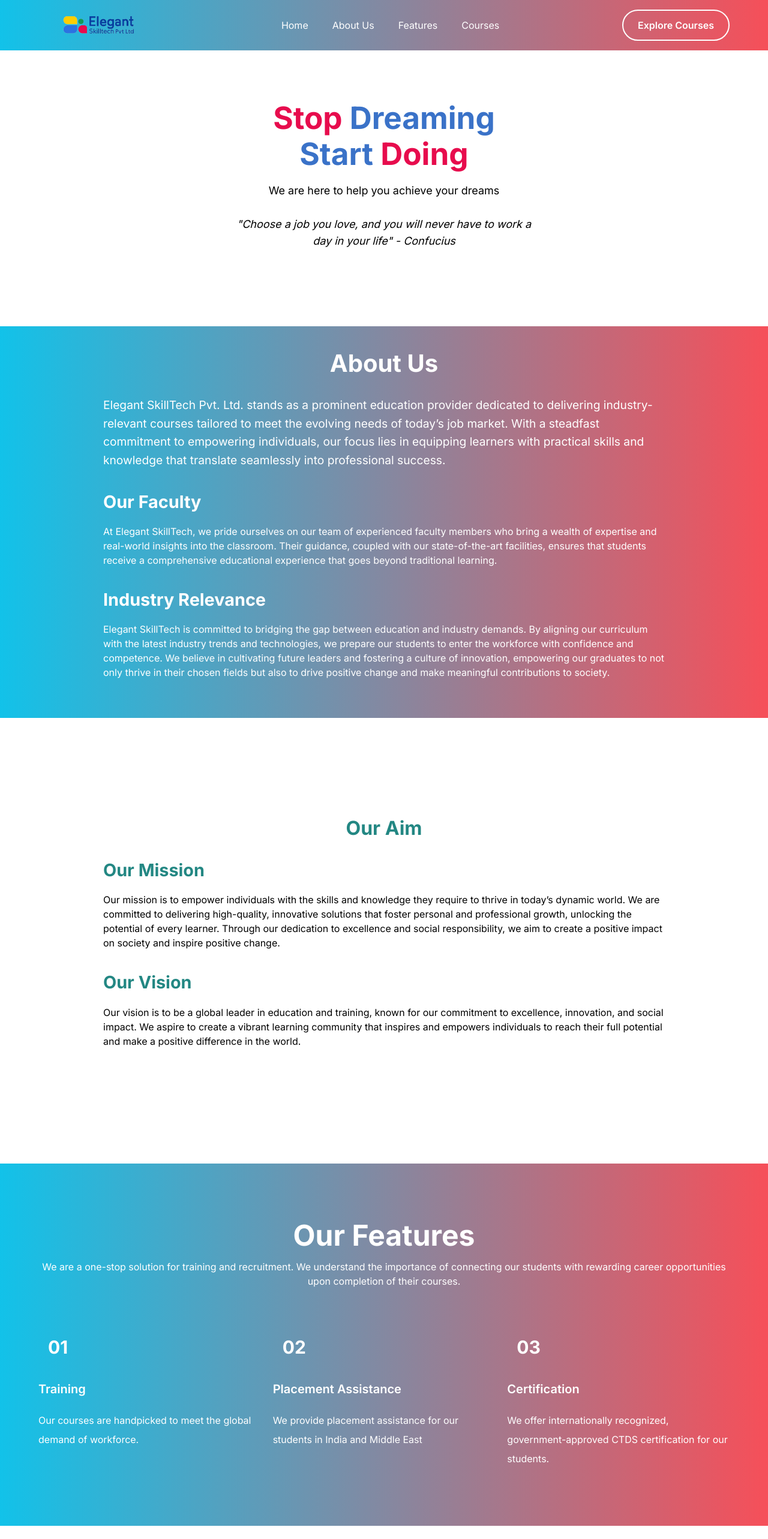
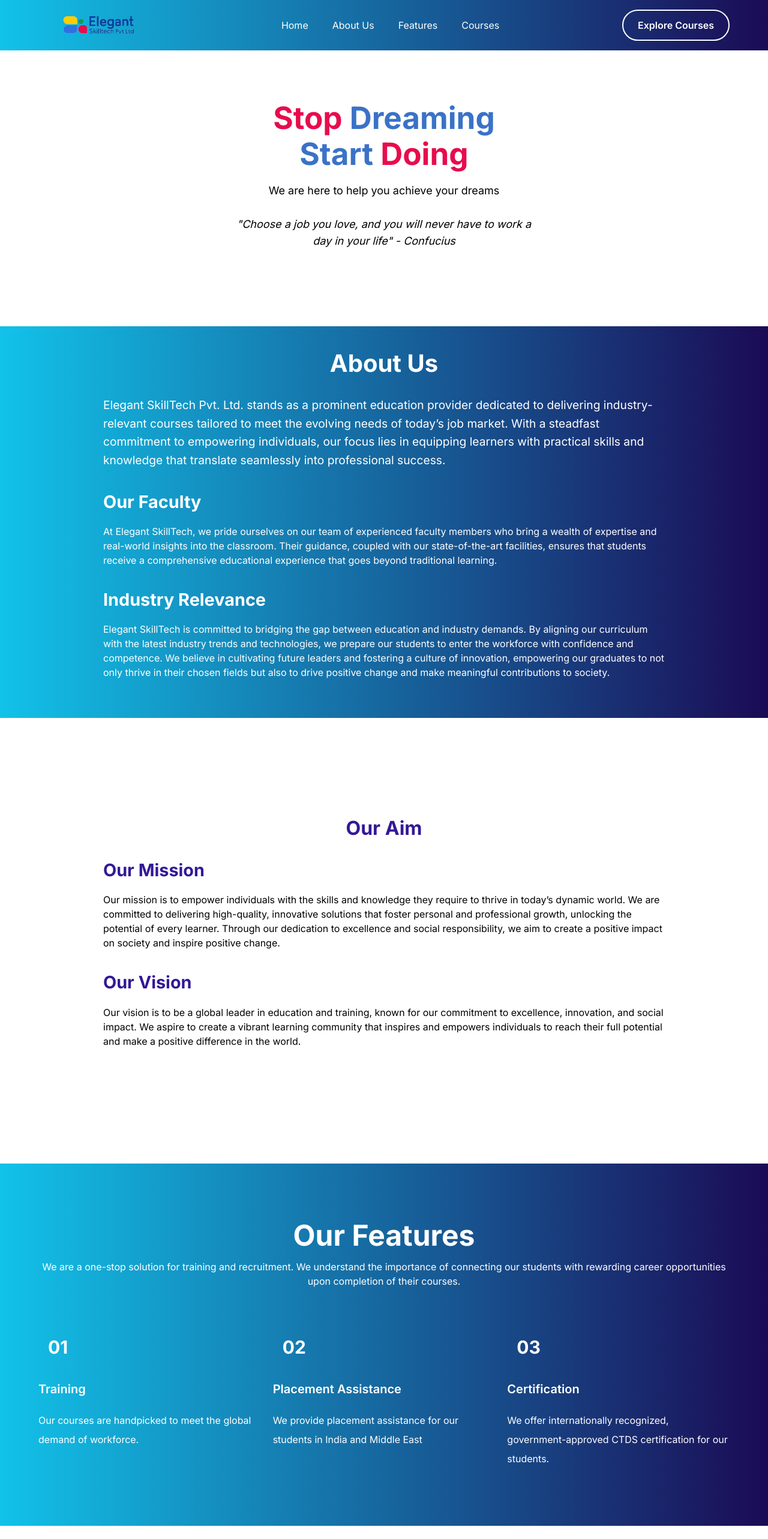
Before and after one commit to Elegant-Skilltech/website, a Next.js app: page / in a window 1280 px wide. Shown: the top 2566 px of the page at 60% size. Built offline with nearby package versions, Linux system fonts and the light colour scheme.

Commit message:
new color scheme

```diff
--- a/src/components/AboutUs.module.css
+++ b/src/components/AboutUs.module.css
@@ -1,7 +1,7 @@
 .customclass {
   width: 100%; /* w-full */
   /* background-color: #1fccc5;  */
-  background-image: linear-gradient(to right, #12c2e9,#f64f59);
+  background-image: linear-gradient(to right, #12c2e9,#1b0b55);
   color: #FFFFFF; /* text-white */
   background-size: cover; /* bg-cover */
   background-repeat: no-repeat; /* bg-no-repeat */
--- a/src/components/Aim.module.css
+++ b/src/components/Aim.module.css
@@ -9,7 +9,7 @@
     font-weight: bold;
     text-align: center;
     margin-bottom: 1.5rem;
-    color: #238783;
+    color: #331896;
   }
 
   .intro {
@@ -26,5 +26,5 @@
     font-size: 1.8rem;
     font-weight: bold;
     margin-bottom: 1rem;
-    color:#238783;
+    color:#331896;
   }
--- a/src/components/Features.module.css
+++ b/src/components/Features.module.css
@@ -2,7 +2,7 @@
 .customclass {
     width: 100%; /* w-full */
     /* background-color: #1fccc5;  */
-    background-image: linear-gradient(to right, #12c2e9,#f64f59);
+    background-image: linear-gradient(to right, #12c2e9,#1b0b55);
     color: #FFFFFF; /* text-white */
     background-size: cover; /* bg-cover */
     background-repeat: no-repeat; /* bg-no-repeat */
--- a/src/components/Footer.module.css
+++ b/src/components/Footer.module.css
@@ -1,6 +1,6 @@
 .footer {
     /* background: #238783;  */
-    background-image: linear-gradient(to right, #12c2e9,#f64f59);
+    background-image: linear-gradient(to right, #12c2e9,#1b0b55);
     color: #fff;
     padding: 20px 0;
     margin-top: 20px;
--- a/src/components/Navbar.module.css
+++ b/src/components/Navbar.module.css
@@ -1,5 +1,5 @@
 .navbar {
-  background-image: linear-gradient(to right, #12c2e9,#f64f59);
+  background-image: linear-gradient(to right, #12c2e9,#1b0b55);
   width: 100%;
   z-index: 50;
   position: fixed;
@@ -13,7 +13,7 @@
 
 @media (max-width: 767px) {
   .toggle-menu{
-    background-image: linear-gradient(to right, #12c2e9,#f64f59);
+    background-image: linear-gradient(to right, #12c2e9,#1b0b55);
     background-size: cover;
   }
 }
```
